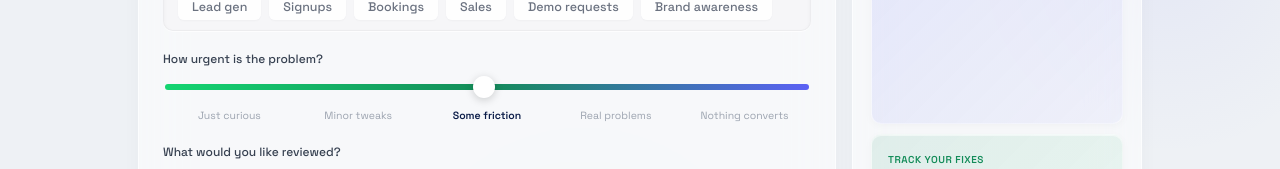
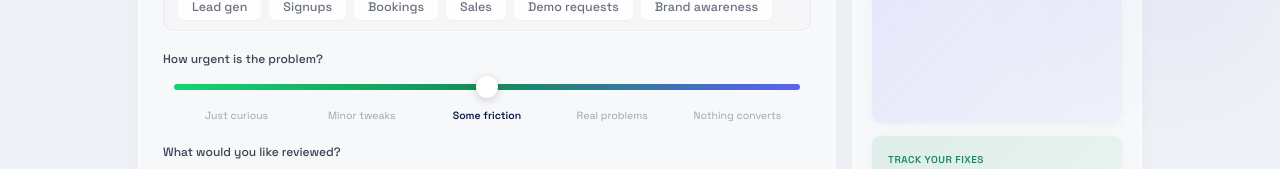
Before and after one commit to sohani93/UXpact, a React (Vite) app in the folder engine-ui/: page / in a window 1280 px wide. Shown: the part 523-692 px from the top of the page. Built offline with nearby package versions, Linux system fonts and the light colour scheme; a web font is replaced by a local one.

Commit message:
Fix slider alignment via padding offset

```diff
--- a/engine-ui/src/components/EngineInput.tsx
+++ b/engine-ui/src/components/EngineInput.tsx
@@ -54,7 +54,7 @@ export default function EngineInput({ onSubmit, initialForm }: EngineInputProps)
   const UrgencySlider = () => {
     const labels = ["Just curious", "Minor tweaks", "Some friction", "Real problems", "Nothing converts"];
     return (
-      <div style={{ padding: "0 2px" }}>
+      <div style={{ padding: "0 11px" }}>
         <div
           style={{ position: "relative", height: 20, marginBottom: 12, cursor: "pointer" }}
           onClick={(e) => {
@@ -80,7 +80,7 @@ export default function EngineInput({ onSubmit, initialForm }: EngineInputProps)
               position: "absolute",
               top: "50%",
               transform: "translateY(-50%)",
-              left: `calc(${challenge * 25}% - ${2.75 + challenge * 5.5}px)`,
+              left: `calc(${challenge * 25}% - 11px)`,
               width: 22,
               height: 22,
               borderRadius: "50%",
```
